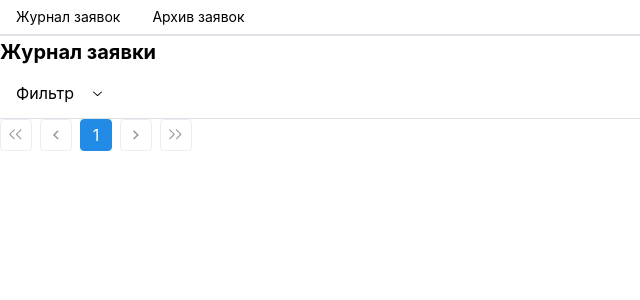
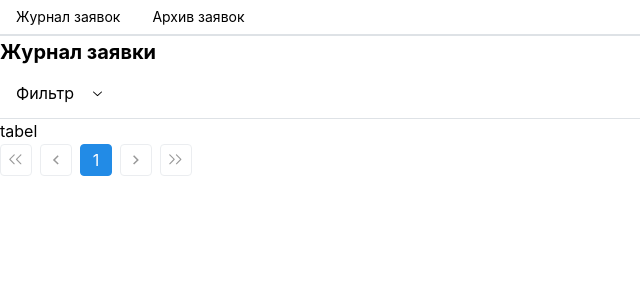
Before and after one commit to PasterZOOM/metaera, a React (Vite) app: page / in a window 1280 px wide. Shown: the top 300 px of the page, without its empty margins (0-640 px from the left). Built offline with nearby package versions, Linux system fonts and the light colour scheme.

Commit message:
feat: add MainLayout

```diff
--- a/src/pages/archive/ui/archivePage.tsx
+++ b/src/pages/archive/ui/archivePage.tsx
@@ -1,18 +1,12 @@
 import type { FC } from 'react'
 
-import { Pagination, Table, Text } from '@mantine/core'
+import { Table } from '@mantine/core'
 
-import { Filters } from '@/features/filters'
+import { MainLayout } from '@/widgets/mainLayout'
 
 export const ArchivePage: FC = () => {
   return (
-    <div>
-      <Text component="h1" fw={700} size="xl">
-        Архив заявок
-      </Text>
-
-      <Filters />
-
+    <MainLayout title="Архив заявки">
       <Table>
         <Table.Thead>
           <Table.Tr>
@@ -33,11 +27,9 @@ export const ArchivePage: FC = () => {
             <Table.Td>входящий</Table.Td>
             <Table.Td>Месяц</Table.Td>
             <Table.Td>ИП Иванов И.И.</Table.Td>
-            <Table.Td> </Table.Td>
           </Table.Tr>
         </Table.Tbody>
       </Table>
-      <Pagination withEdges total={1} />
-    </div>
+    </MainLayout>
   )
 }
--- a/src/pages/orders/ui/ordersPage.tsx
+++ b/src/pages/orders/ui/ordersPage.tsx
@@ -1,19 +1,7 @@
 import type { FC } from 'react'
 
-import { Pagination, Text } from '@mantine/core'
-
-import { Filters } from '@/features/filters'
+import { MainLayout } from '@/widgets/mainLayout'
 
 export const OrdersPage: FC = () => {
-  return (
-    <div>
-      <Text component="h1" fw={700} size="xl">
-        Журнал заявки
-      </Text>
-
-      <Filters />
-
-      <Pagination withEdges total={1} />
-    </div>
-  )
+  return <MainLayout title="Журнал заявки">tabel</MainLayout>
 }
--- /dev/null
+++ b/src/widgets/mainLayout/index.ts
@@ -0,0 +1 @@
+export { MainLayout } from './ui/mainLayout'
--- /dev/null
+++ b/src/widgets/mainLayout/ui/mainLayout.tsx
@@ -0,0 +1,27 @@
+import type { FC, ReactNode } from 'react'
+
+import { Pagination, Text } from '@mantine/core'
+
+import { Filters } from '@/features/filters'
+
+type Props = {
+  children: ReactNode
+  title: ReactNode
+}
+
+export const MainLayout: FC<Props> = props => {
+  const { children, title } = props
+
+  return (
+    <div>
+      <Text component="h1" fw={700} size="xl">
+        {title}
+      </Text>
+
+      <Filters />
+
+      {children}
+      <Pagination withEdges total={1} />
+    </div>
+  )
+}
```
